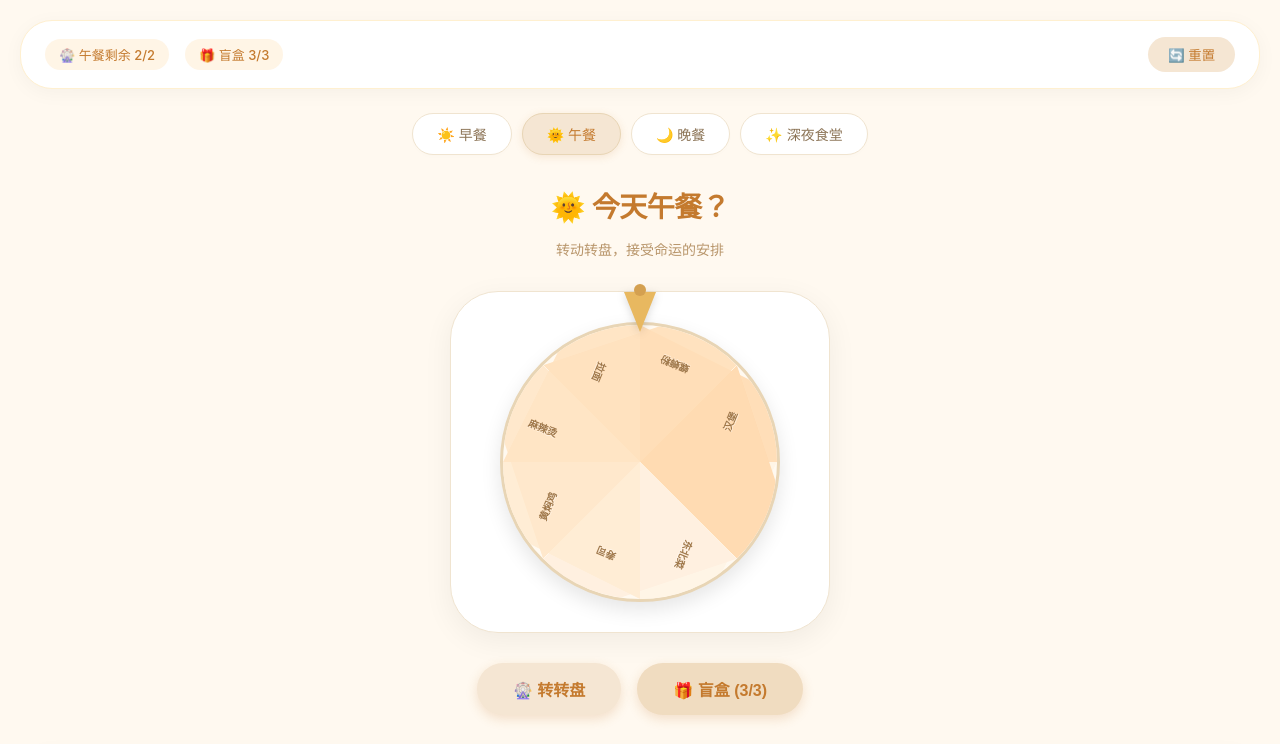
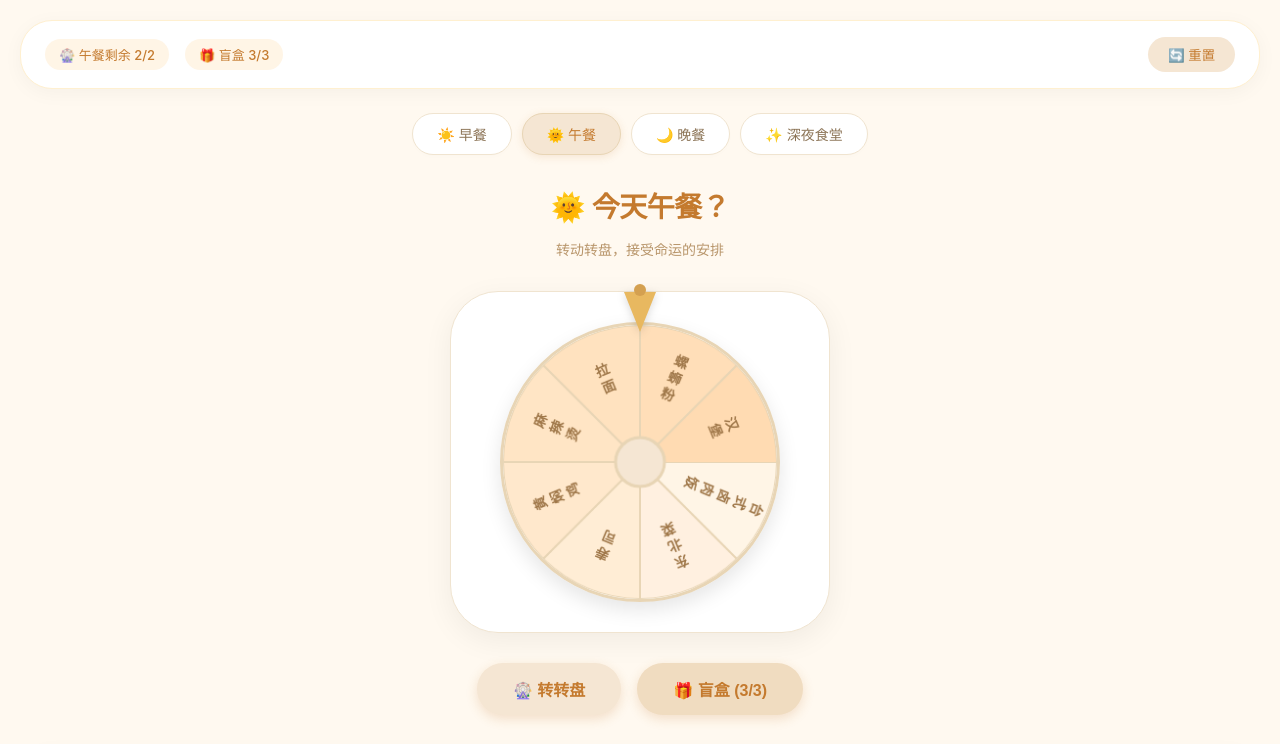
Before and after one commit to jingyunli86/fate-food, a Next.js app: page / in a window 1280 px wide. Shown: the top 744 px of the page. Built offline with nearby package versions, Linux system fonts and the light colour scheme.

Commit message:
修复canvas转盘语法错误

```diff
--- a/app/page.tsx
+++ b/app/page.tsx
@@ -29,7 +29,7 @@ const foodImageDatabase: Record<string, string> = {
   "拉面": "/food/lamian.png"
 };
 
-// 食物配置 - 移除 drink 避免类型错误
+// 食物配置
 const config = {
   brk: { name: "早餐", icon: "☀️", options: ["豆浆油条", "小笼包", "三明治", "麦芬", "饭团", "手抓饼", "煎饼果子", "胡辣汤"] },
   lun: { name: "午餐", icon: "🌞", options: ["台式卤肉饭", "东北菜", "寿司", "黄焖鸡", "麻辣烫", "拉面", "螺蛳粉", "汉堡"] },
@@ -39,11 +39,9 @@ const config = {
 
 type MealType = 'brk' | 'lun' | 'din' | 'night';
 
-// 每餐独立次数记录
 const getMealRemainingKey = (meal: MealType) => `remaining_${meal}`;
 const getMealDateKey = (meal: MealType) => `date_${meal}`;
 
-// 全天所有食物（用于盲盒）
 const getAllFoodOptions = () => {
   return [
     ...config.brk.options,
@@ -62,23 +60,101 @@ export default function FateFood() {
   const [showBlindBox, setShowBlindBox] = useState(false);
   const [scratchImage, setScratchImage] = useState("");
 
-  // 每餐独立剩余次数
   const [remainingSpins, setRemainingSpins] = useState<Record<MealType, number>>({
     brk: 2, lun: 2, din: 2, night: 2
   });
 
-  // 盲盒剩余次数（每天3次）
   const [blindBoxRemaining, setBlindBoxRemaining] = useState(3);
-
   const [cooldown, setCooldown] = useState(0);
   const [showPromise, setShowPromise] = useState(false);
   const [blacklist, setBlacklist] = useState<string[]>([]);
-  const [customBlacklist, setCustomBlacklist] = useState<string[]>([]);  // 新增：自定义黑名单
+  const [customBlacklist, setCustomBlacklist] = useState<string[]>([]);
   const [newBlacklistItem, setNewBlacklistItem] = useState('');
   const [foodHistory, setFoodHistory] = useState<string[]>([]);
   const [achievements, setAchievements] = useState<string[]>([]);
 
-  // 初始化：加载各餐次数
+  const colors = ['#FFF5E6', '#FFF0E0', '#FFEDD5', '#FFE8CC', '#FFE5C5', '#FFE2BF', '#FFDEB8', '#FFDBB2'];
+
+  // 获取过滤后的选项
+  const getFilteredOptions = () => {
+    const allBlacklist = [...blacklist, ...customBlacklist];
+    return config[meal].options.filter(opt => !allBlacklist.includes(opt));
+  };
+
+  const getBlindBoxOptions = () => {
+    const allBlacklist = [...blacklist, ...customBlacklist];
+    return getAllFoodOptions().filter(opt => !allBlacklist.includes(opt));
+  };
+
+  const currentOptions = getFilteredOptions();
+
+  // Canvas绘制转盘
+  useEffect(() => {
+    const canvas = document.getElementById('wheelCanvas') as HTMLCanvasElement;
+    if (!canvas) return;
+
+    const ctx = canvas.getContext('2d');
+    if (!ctx) return;
+
+    const options = getFilteredOptions();
+    const count = options.length;
+    if (count === 0) return;
+
+    const angle = (Math.PI * 2) / count;
+    const centerX = 140;
+    const centerY = 140;
+    const radius = 140;
+
+    ctx.clearRect(0, 0, 280, 280);
+
+    for (let i = 0; i < count; i++) {
+      const startAngle = i * angle;
+      const endAngle = (i + 1) * angle;
+
+      ctx.beginPath();
+      ctx.moveTo(centerX, centerY);
+      ctx.arc(centerX, centerY, radius, startAngle, endAngle);
+      ctx.fillStyle = colors[i % colors.length];
+      ctx.fill();
+      ctx.strokeStyle = '#E8D5B5';
+      ctx.lineWidth = 2;
+      ctx.stroke();
+
+      const textAngle = startAngle + angle / 2;
+      const textRadius = radius * 0.65;
+      const x = centerX + Math.cos(textAngle) * textRadius;
+      const y = centerY + Math.sin(textAngle) * textRadius;
+
+      const text = options[i];
+      const chars = text.split('');
+
+      ctx.save();
+      ctx.translate(x, y);
+      ctx.rotate(textAngle + Math.PI / 2);
+      ctx.fillStyle = '#A0784A';
+      ctx.font = 'bold 14px "PingFang SC", "Microsoft YaHei"';
+      ctx.textAlign = 'center';
+      ctx.textBaseline = 'middle';
+
+      const lineHeight = 18;
+      const startY = -((chars.length - 1) * lineHeight) / 2;
+      chars.forEach((char, idx) => {
+        ctx.fillText(char, 0, startY + idx * lineHeight);
+      });
+
+      ctx.restore();
+    }
+
+    ctx.beginPath();
+    ctx.arc(centerX, centerY, 25, 0, Math.PI * 2);
+    ctx.fillStyle = '#F5E6D3';
+    ctx.fill();
+    ctx.strokeStyle = '#E8D5B5';
+    ctx.lineWidth = 3;
+    ctx.stroke();
+  }, [meal, blacklist, customBlacklist]);
+
+  // 初始化
   useEffect(() => {
     const hour = new Date().getHours();
     if (hour >= 6 && hour < 10) setMeal('brk');
@@ -87,13 +163,12 @@ const [newBlacklistItem, setNewBlacklistItem] = useState('');
     else setMeal('night');
 
     const today = new Date().toDateString();
-    // 加载黑名单
+
     const savedBlacklist = localStorage.getItem('blacklist');
     if (savedBlacklist) setBlacklist(JSON.parse(savedBlacklist));
     const savedCustomBlacklist = localStorage.getItem('customBlacklist');
     if (savedCustomBlacklist) setCustomBlacklist(JSON.parse(savedCustomBlacklist));
 
-    // 加载每餐独立次数
     const newRemaining = { brk: 2, lun: 2, din: 2, night: 2 };
     (['brk', 'lun', 'din', 'night'] as MealType[]).forEach(m => {
       const savedDate = localStorage.getItem(getMealDateKey(m));
@@ -108,7 +183,6 @@ if (savedCustomBlacklist) setCustomBlacklist(JSON.parse(savedCustomBlacklist));
     });
     setRemainingSpins(newRemaining);
 
-    // 加载盲盒次数
     const blindDate = localStorage.getItem('blindBox_date');
     if (blindDate === today) {
       const savedBlind = localStorage.getItem('blindBox_remaining');
@@ -121,19 +195,7 @@ if (savedCustomBlacklist) setCustomBlacklist(JSON.parse(savedCustomBlacklist));
   }, []);
 
   const getDeliveryUrl = (food: string) => {
-    // 使用美团主站搜索，更稳定
     return `https://www.meituan.com/s?w=${encodeURIComponent(food)}`;
-  };
-
-  const getFilteredOptions = () => {
-    // 过滤：预设黑名单 + 自定义黑名单
-    const allBlacklist = [...blacklist, ...customBlacklist];
-    return config[meal].options.filter(opt => !allBlacklist.includes(opt));
-  };
-
-  const getBlindBoxOptions = () => {
-    const allBlacklist = [...blacklist, ...customBlacklist];
-    return getAllFoodOptions().filter(opt => !allBlacklist.includes(opt));
   };
 
   const spin = () => {
@@ -171,7 +233,6 @@ if (savedCustomBlacklist) setCustomBlacklist(JSON.parse(savedCustomBlacklist));
       setSelectedFood(foodName);
       setScratchImage(foodImageDatabase[foodName] || "/food/default.png");
 
-      // 扣减次数
       const newRemaining = { ...remainingSpins };
       newRemaining[meal] = remainingSpins[meal] - 1;
       setRemainingSpins(newRemaining);
@@ -257,9 +318,6 @@ if (savedCustomBlacklist) setCustomBlacklist(JSON.parse(savedCustomBlacklist));
     localStorage.setItem('blindBox_remaining', '3');
     localStorage.setItem('blindBox_date', today);
   };
-  // 获取当前选项用于转盘显示
-  const currentOptions = getFilteredOptions();
-  const colors = ['#FFF5E6', '#FFF0E0', '#FFEDD5', '#FFE8CC', '#FFE5C5', '#FFE2BF', '#FFDEB8', '#FFDBB2'];
 
   return (
     <div style={{
@@ -308,7 +366,6 @@ if (savedCustomBlacklist) setCustomBlacklist(JSON.parse(savedCustomBlacklist));
             style={{
               padding: '10px 24px',
               borderRadius: '40px',
-
               cursor: 'pointer',
               fontWeight: '500',
               fontSize: '14px',
@@ -331,7 +388,7 @@ if (savedCustomBlacklist) setCustomBlacklist(JSON.parse(savedCustomBlacklist));
         {cooldown > 0 ? `⏳ 冷却中 ${cooldown}秒` : '转动转盘，接受命运的安排'}
       </p>
 
-      {/* 转盘区域 */}
+      {/* 转盘区域 - Canvas版本 */}
       <div style={{
         background: '#FFFFFF',
         borderRadius: '48px',
@@ -368,54 +425,21 @@ if (savedCustomBlacklist) setCustomBlacklist(JSON.parse(savedCustomBlacklist));
             zIndex: 11
           }} />
 
-          {/* 转盘 */}
-          <div style={{
-            width: '100%',
-            height: '100%',
+          {/* Canvas转盘 */}
+          <canvas
+            id="wheelCanvas"
+            width="280"
+            height="280"
+            style={{
+              width: '280px',
+              height: '280px',
               borderRadius: '50%',
-            position: 'relative',
-            overflow: 'hidden',
-            backgroundColor: '#FFF9F0',
+              boxShadow: '0 8px 20px rgba(0,0,0,0.1)',
+              border: '3px solid #E8D5B5',
               transition: 'transform 4s cubic-bezier(0.2, 0.9, 0.3, 1.1)',
-            transform: `rotate(${totalDeg}deg)`,
-            boxShadow: '0 8px 20px rgba(0,0,0,0.1)',
-            border: '3px solid #E8D5B5'
-          }}>
-        {currentOptions.map((option, i) => {
-  const count = currentOptions.length;
-  const angle = 360 / count;
-  // 关键修复：每个扇区的文字应该旋转到扇区中间，而不是固定角度
-  const textRotate = i * angle + angle / 2;
-
-  return (
-    <div key={i} style={{
-      position: 'absolute',
-      width: '50%',
-      height: '50%',
-      left: '50%',
-      top: '50%',
-      transformOrigin: '0% 0%',
-      transform: `rotate(${i * angle}deg)`,
-      background: colors[i % colors.length],
-      clipPath: 'polygon(0% 0%, 100% 0%, 50% 100%, 0% 100%)'
-    }}>
-      <div style={{
-        position: 'absolute',
-        left: '60%',      // 调整文字位置
-        top: '20%',
-        transform: `rotate(${textRotate}deg)`,  // 改为动态旋转
-        fontSize: '10px',
-        fontWeight: '600',
-        color: '#A0784A',
-        whiteSpace: 'nowrap',
-        textShadow: '0 1px 0 rgba(255,255,255,0.5)'
-      }}>
-        {option}
-      </div>
-    </div>
-  );
-})}
-          </div>
+              transform: `rotate(${totalDeg}deg)`
+            }}
+          />
         </div>
       </div>
 
@@ -457,6 +481,7 @@ if (savedCustomBlacklist) setCustomBlacklist(JSON.parse(savedCustomBlacklist));
           🎁 盲盒 ({blindBoxRemaining}/3)
         </button>
       </div>
+
       {/* 黑名单 - 增强版 */}
       <div style={{
         background: '#FFFFFF',
@@ -529,7 +554,6 @@ if (savedCustomBlacklist) setCustomBlacklist(JSON.parse(savedCustomBlacklist));
             ✏️ 自定义屏蔽（输入后永久屏蔽）
           </div>
 
-    {/* 已添加的自定义项 */}
           {customBlacklist.length > 0 && (
             <div style={{ display: 'flex', gap: '8px', flexWrap: 'wrap', marginBottom: '12px' }}>
               {customBlacklist.map(item => (
@@ -565,7 +589,6 @@ if (savedCustomBlacklist) setCustomBlacklist(JSON.parse(savedCustomBlacklist));
             </div>
           )}
 
-    {/* 输入框和添加按钮 */}
           <div style={{ display: 'flex', gap: '8px' }}>
             <input
               type="text"
@@ -654,7 +677,6 @@ if (savedCustomBlacklist) setCustomBlacklist(JSON.parse(savedCustomBlacklist));
             </button>
             <button
               onClick={() => {
-      // 复制食物名称到剪贴板
                 navigator.clipboard.writeText(selectedFood);
                 alert(`已复制「${selectedFood}」到剪贴板，可打开外卖App手动搜索`);
               }}
```
Lines whose indentation alone changed are shown as unchanged.
